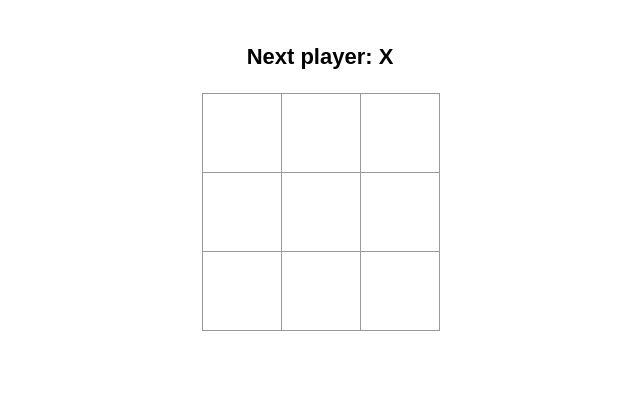
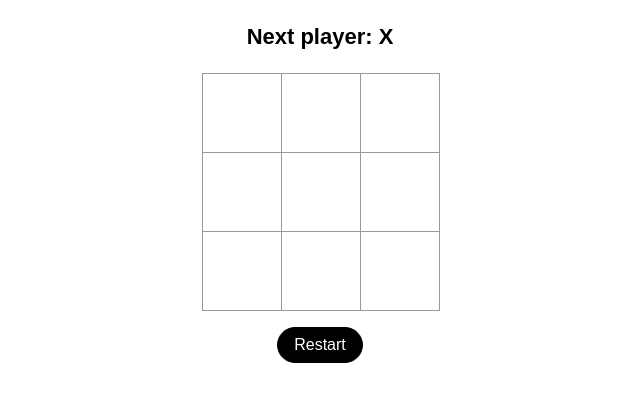
Before and after one commit to mechapear/tic-tac-toe-react, a React (Vite) app: page / in a window 1280 px wide. Shown: the top 402 px of the page, without its empty margins (320-960 px from the left). Built offline with nearby package versions, Linux system fonts and the light colour scheme.

Commit message:
feat: add restart button

```diff
--- a/src/App.css
+++ b/src/App.css
@@ -17,6 +17,7 @@
   flex-direction: column;
   align-items: center;
   justify-content: center;
+  margin: 16px;
 }
 .board-row:after {
   clear: both;
@@ -26,8 +27,29 @@
 
 .status {
   text-align: center;
-  padding: 24px;
+  margin: 24px;
 }
+
+.button-wrapper{
+  text-align: center;
+}
+
+.restart-button{
+  font-size: 16px;
+  border-radius: 24px;
+  border: 1px solid #000;
+  background-color: #000;
+  color: #fff;
+  padding: 8px 16px;
+  cursor: pointer;
+}
+
+.restart-button:hover{
+  border: 1px solid #999;
+  background-color: #fff;
+  color: #000;
+}
+
 .game {
   display: flex;
   flex-direction: row;
--- a/src/App.tsx
+++ b/src/App.tsx
@@ -1,5 +1,6 @@
 import './App.css'
 import { useState } from 'react'
+import Button from './Button.tsx'
 import Square from './Square.tsx'
 
 export default function Board() {
@@ -39,6 +40,11 @@ export default function Board() {
     status = 'Draw!'
   } else {
     status = 'Next player: ' + (xIsNext ? 'X' : 'O')
+  }
+
+  function handleRestartClick() {
+    setSquares(Array(9).fill(null))
+    setXIsNext(true)
   }
 
   return (
@@ -88,6 +94,7 @@ export default function Board() {
           />
         </div>
       </div>
+      <Button onRestartClick={handleRestartClick} />
     </>
   )
 }
--- /dev/null
+++ b/src/Button.tsx
@@ -0,0 +1,14 @@
+import { MouseEventHandler } from 'react'
+
+export type ButtonProps = {
+  onRestartClick: MouseEventHandler<HTMLButtonElement>
+}
+export default function Button({ onRestartClick }: ButtonProps) {
+  return (
+    <div className="button-wrapper">
+      <button className="restart-button" onClick={onRestartClick}>
+        Restart
+      </button>
+    </div>
+  )
+}
```
